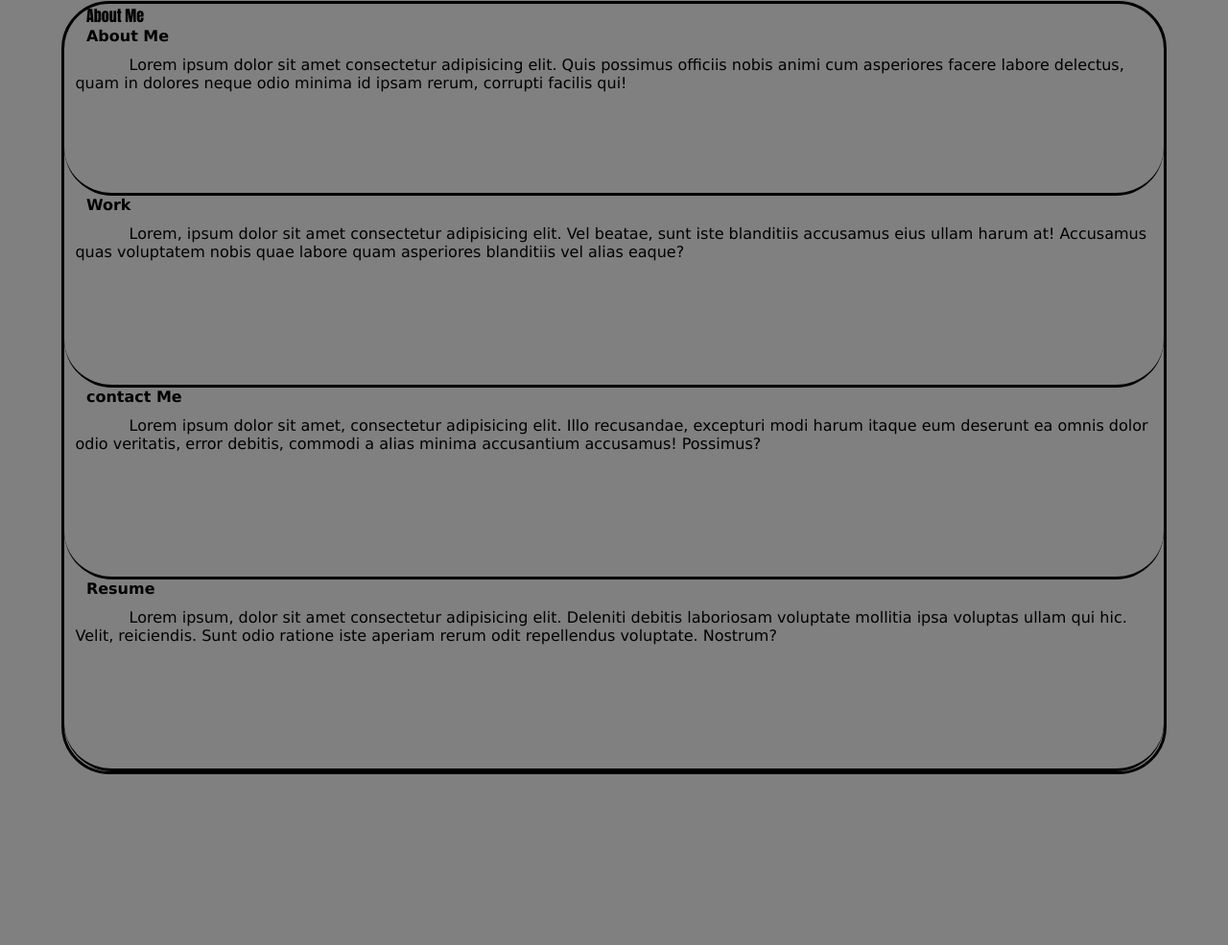
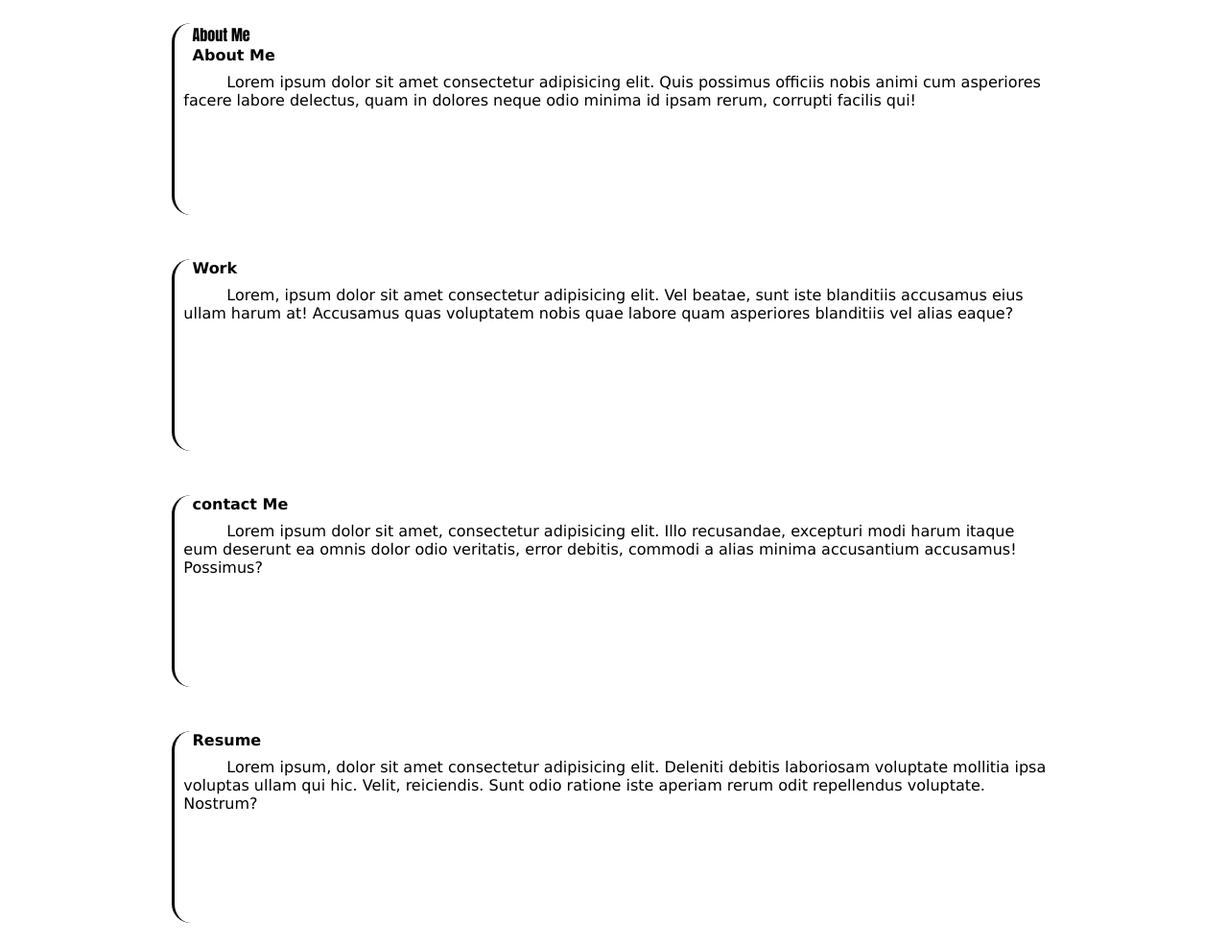
Before and after one commit to goodrichC3/Portfolio, a plain HTML site: page index.html in a window 1280 px wide. Shown: the part 232-1217 px from the top of the page at 96% size. Before the commit the page ends 1039 px from the top, so only its background shows below. Drawn offline with Linux system fonts and the light colour scheme.

Commit message:
Updated README

```diff
--- a/develop/style.css
+++ b/develop/style.css
@@ -1,13 +1,12 @@
 body {
-    background-color: gray;
+    background-color: #fff;
 }
 
 section {
+    display: flex;
+    flex-direction: column;
     margin: auto;
     width: 90%;
-    border-style: solid;
-    border-color: black;
-    border-radius: 50px;
 }
 
 img {
@@ -18,7 +17,7 @@ img {
 nav {
     height: 80px;
     display: flex;
-    background-color: gray;
+    background-color: #fff;
     justify-content: space-between;
     align-items: center;
     padding: 1rem;
@@ -46,50 +45,21 @@ nav a:hover {
     font-family: 'Trebuchet MS', 'Lucida Sans Unicode', 'Lucida Grande', 'Lucida Sans', Arial, sans-serif;
 }
 
-.about-me {
+.about-me, .work, .contact-me, .resume {
     line-height: normal;
     font-family: 'Lucida Sans', 'Lucida Sans Regular', 'Lucida Grande', 'Lucida Sans Unicode', Geneva, Verdana, sans-serif;
-    width: 100%;
+    width: 80%;
     height: 200px;
-    border-bottom: solid black;
-    border-radius: 50px;
+    border-left: solid black;
+    border-radius: 20px;
     text-indent: 2%;
+    margin: 2%;
+    margin-left: 10%;
 }
 
 .about-me::before {
     font-family: Impact;
     content: 'About Me';
-    align-content: flex-start;
-}
-
-.work {
-    line-height: normal;
-    font-family: 'Lucida Sans', 'Lucida Sans Regular', 'Lucida Grande', 'Lucida Sans Unicode', Geneva, Verdana, sans-serif;
-    width: 100%;
-    height: 200px;
-    border-bottom: solid black;
-    border-radius: 50px;
-    text-indent: 2%;
-}
-
-.contact-me {
-    line-height: normal;
-    font-family: 'Lucida Sans', 'Lucida Sans Regular', 'Lucida Grande', 'Lucida Sans Unicode', Geneva, Verdana, sans-serif;
-    width: 100%;
-    height: 200px;
-    border-bottom: solid black;
-    border-radius: 50px;
-    text-indent: 2%;
-}
-
-.resume {
-    line-height: normal;
-    font-family: 'Lucida Sans', 'Lucida Sans Regular', 'Lucida Grande', 'Lucida Sans Unicode', Geneva, Verdana, sans-serif;
-    width: 100%;
-    height: 200px;
-    border-bottom: solid black;
-    border-radius: 50px;
-    text-indent: 2%;
 }
 
 p {
--- a/index.html
+++ b/index.html
@@ -20,22 +20,22 @@
     </nav>
     <img src="./develop/images/white.jpg" alt="white hexagonal pattern">
     <section>
-        <div class="about-me">
+        <div class="about-me" id="about-me">
             <h2>About Me</h2>
             <p>Lorem ipsum dolor sit amet consectetur adipisicing elit.
                 Quis possimus officiis nobis animi cum asperiores facere labore delectus, quam in dolores neque odio minima id ipsam rerum, corrupti facilis qui!</p>
         </div>
-        <div class="work">
+        <div class="work" id="work">
             <h2>Work</h2>
             <p>Lorem, ipsum dolor sit amet consectetur adipisicing elit.
                  Vel beatae, sunt iste blanditiis accusamus eius ullam harum at! Accusamus quas voluptatem nobis quae labore quam asperiores blanditiis vel alias eaque?</p>
         </div>
-        <div class="contact-me">
+        <div class="contact-me" id="contact-me">
             <h2>contact Me</h2>
             <p>Lorem ipsum dolor sit amet, consectetur adipisicing elit.
                  Illo recusandae, excepturi modi harum itaque eum deserunt ea omnis dolor odio veritatis, error debitis, commodi a alias minima accusantium accusamus! Possimus?</p>
         </div>
-        <div class="resume">
+        <div class="resume" id="resume">
             <h2>Resume</h2>
             <p>Lorem ipsum, dolor sit amet consectetur adipisicing elit.
                  Deleniti debitis laboriosam voluptate mollitia ipsa voluptas ullam qui hic. Velit, reiciendis. Sunt odio ratione iste aperiam rerum odit repellendus voluptate. Nostrum?</p>
```
Also changed, not shown: 1 other file.
